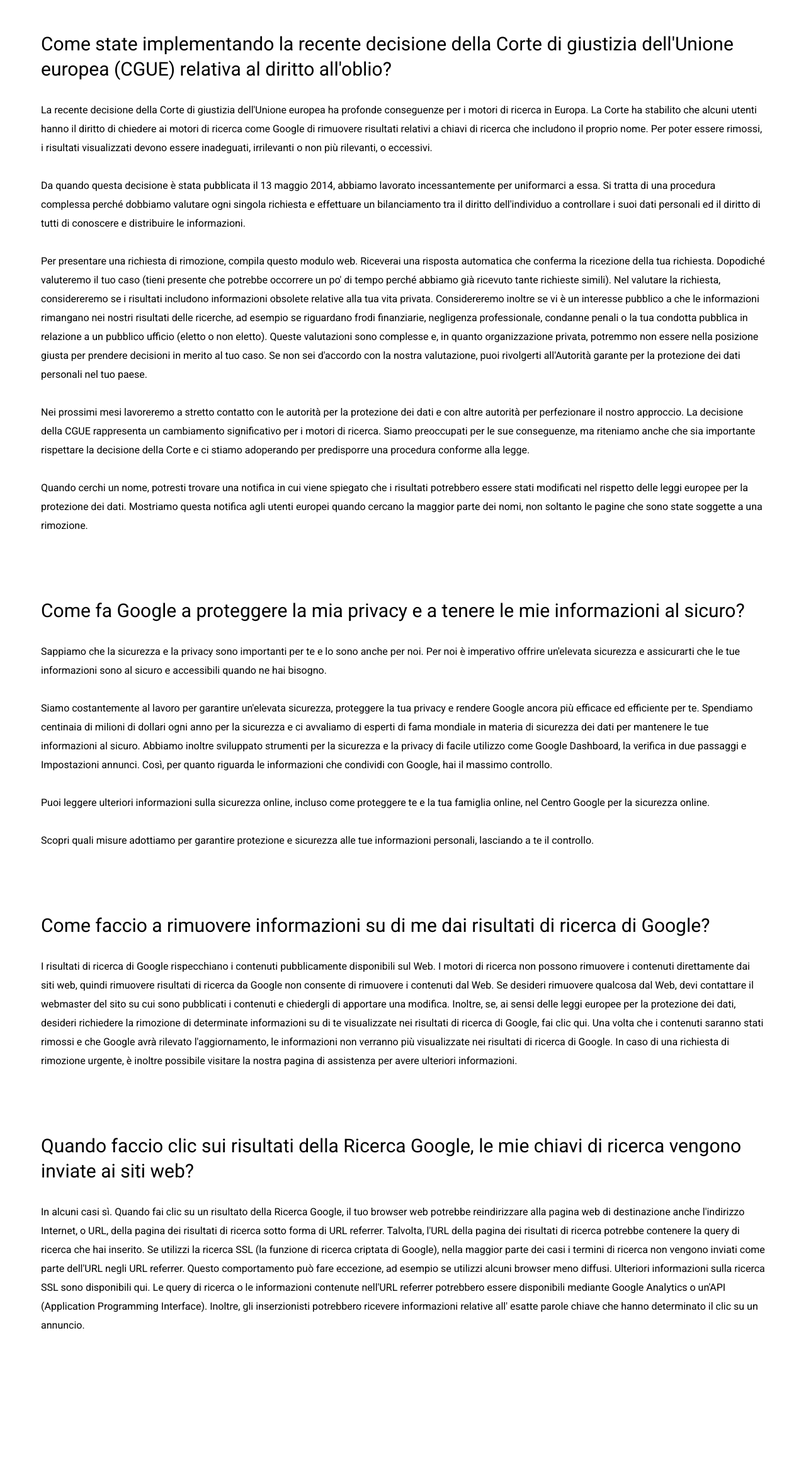
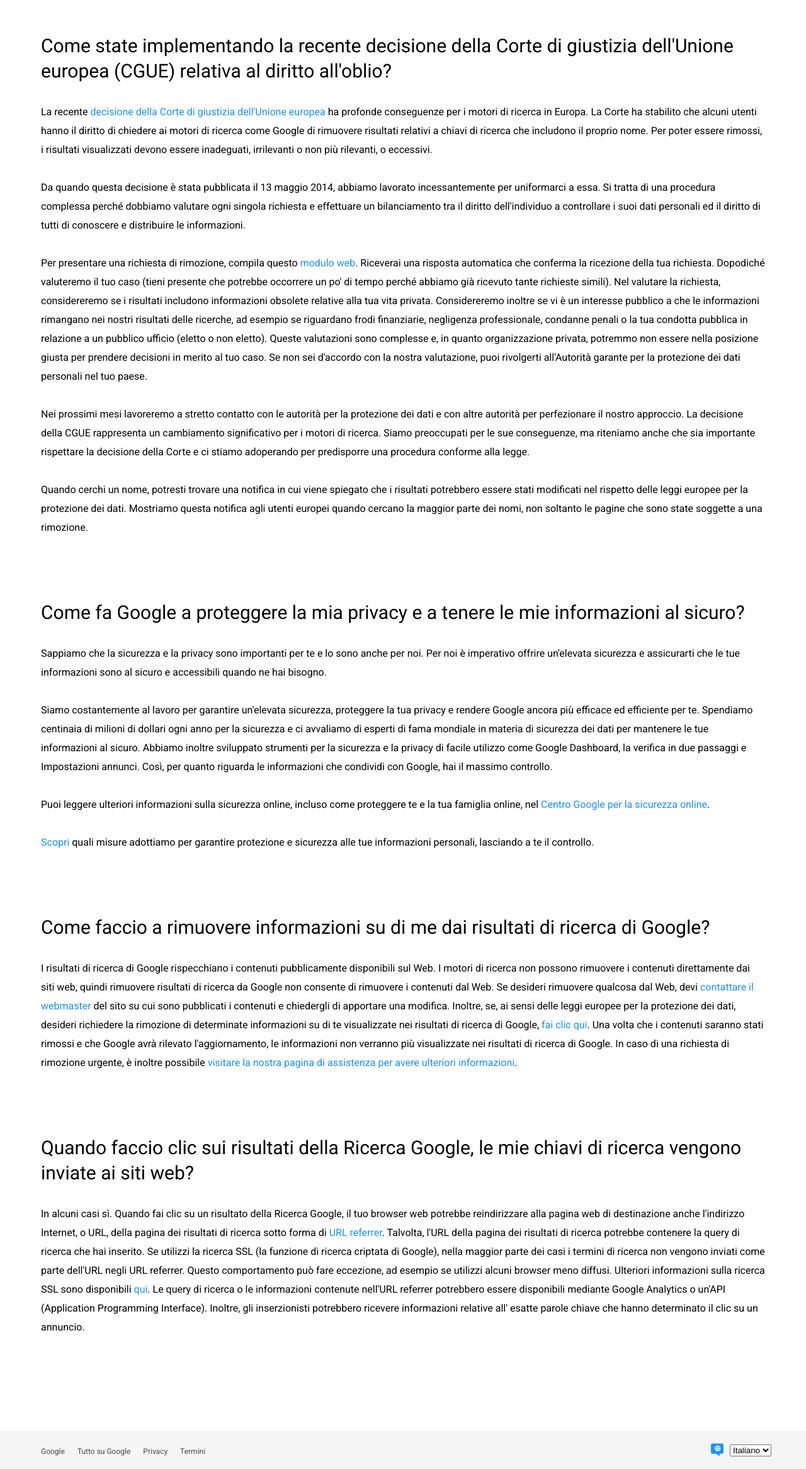
Before and after one commit to DavideBenazzi/php-google-faq, a PHP site: page / in a window 1280 px wide. Shown: the part 147-2480 px from the top of the page at 63% size. Before the commit the page ends 2258 px from the top, so only its background shows below. Run offline with PHP 8.4, Linux system fonts and the light colour scheme.

Commit message:
Working on footer

```diff
--- a/dist/css/style.css
+++ b/dist/css/style.css
@@ -1,3 +1,4 @@
+@charset "UTF-8";
 * {
   margin: 0;
   padding: 0;
@@ -23,6 +24,8 @@ header {
   background-color: #fff;
   border-bottom: 1px solid #000;
   padding: 20px 20px 0;
+  position: fixed;
+  top: 0;
 }
 header .logo {
   display: flex;
@@ -64,7 +67,7 @@ header nav .navbar .active a {
 }
 
 main {
-  padding: 50px 10px 30px;
+  padding: 200px 10px 50px;
 }
 main h2 {
   line-height: 40px;
@@ -76,3 +79,62 @@ main p {
   margin-bottom: 100px;
   line-height: 30px;
 }
+main p span {
+  cursor: pointer;
+  color: dodgerblue;
+}
+
+footer {
+  width: 100%;
+  background-color: #f5f5f5;
+  border-top: 1px solid #eee;
+}
+footer .container {
+  display: flex;
+  justify-content: space-between;
+  align-items: center;
+}
+footer .container .links {
+  display: flex;
+  justify-content: center;
+  align-items: center;
+}
+footer .container .links ul {
+  display: flex;
+  justify-content: space-between;
+  align-items: center;
+}
+footer .container .links ul li {
+  list-style: none;
+  padding: 20px 10px;
+}
+footer .container .links ul li a {
+  text-decoration: none;
+  font-size: 12px;
+  color: #000;
+  opacity: 0.7;
+}
+footer .container .language {
+  display: flex;
+  justify-content: space-between;
+  align-items: center;
+}
+footer .container .language .customIcon {
+  position: relative;
+}
+footer .container .language .customIcon i {
+  color: dodgerblue;
+  margin-right: 10px;
+  font-size: 20px;
+}
+footer .container .language .customIcon::after {
+  font-family: "Font Awesome 5 Free";
+  font-weight: 900;
+  content: "\F0AC";
+  position: absolute;
+  top: 35%;
+  left: 35%;
+  transform: translate(-50%, -50%);
+  color: #fff;
+  font-size: 10px;
+}
--- a/index.php
+++ b/index.php
@@ -66,20 +66,20 @@
             ];
             $answers = [
 
-                'La recente decisione della Corte di giustizia dell\'Unione europea ha profonde conseguenze per i motori di ricerca in Europa. La Corte ha stabilito che alcuni utenti hanno il diritto di chiedere ai motori di ricerca come Google di rimuovere risultati relativi a chiavi di ricerca che includono il proprio nome. Per poter essere rimossi, i risultati visualizzati devono essere inadeguati, irrilevanti o non più rilevanti, o eccessivi.<br><br>
+                'La recente <span>decisione della Corte di giustizia dell\'Unione europea</span> ha profonde conseguenze per i motori di ricerca in Europa. La Corte ha stabilito che alcuni utenti hanno il diritto di chiedere ai motori di ricerca come Google di rimuovere risultati relativi a chiavi di ricerca che includono il proprio nome. Per poter essere rimossi, i risultati visualizzati devono essere inadeguati, irrilevanti o non più rilevanti, o eccessivi.<br><br>
                 Da quando questa decisione è stata pubblicata il 13 maggio 2014, abbiamo lavorato incessantemente per uniformarci a essa. Si tratta di una procedura complessa perché dobbiamo valutare ogni singola richiesta e effettuare un bilanciamento tra il diritto dell\'individuo a controllare i suoi dati personali ed il diritto di tutti di conoscere e distribuire le informazioni.<br><br>
-                Per presentare una richiesta di rimozione, compila questo modulo web. Riceverai una risposta automatica che conferma la ricezione della tua richiesta. Dopodiché valuteremo il tuo caso (tieni presente che potrebbe occorrere un po\' di tempo perché abbiamo già ricevuto tante richieste simili). Nel valutare la richiesta, considereremo se i risultati includono informazioni obsolete relative alla tua vita privata. Considereremo inoltre se vi è un interesse pubblico a che le informazioni rimangano nei nostri risultati delle ricerche, ad esempio se riguardano frodi finanziarie, negligenza professionale, condanne penali o la tua condotta pubblica in relazione a un pubblico ufficio (eletto o non eletto). Queste valutazioni sono complesse e, in quanto organizzazione privata, potremmo non essere nella posizione giusta per prendere decisioni in merito al tuo caso. Se non sei d\'accordo con la nostra valutazione, puoi rivolgerti all\'Autorità garante per la protezione dei dati personali nel tuo paese.<br><br>
+                Per presentare una richiesta di rimozione, compila questo <span>modulo web</span>. Riceverai una risposta automatica che conferma la ricezione della tua richiesta. Dopodiché valuteremo il tuo caso (tieni presente che potrebbe occorrere un po\' di tempo perché abbiamo già ricevuto tante richieste simili). Nel valutare la richiesta, considereremo se i risultati includono informazioni obsolete relative alla tua vita privata. Considereremo inoltre se vi è un interesse pubblico a che le informazioni rimangano nei nostri risultati delle ricerche, ad esempio se riguardano frodi finanziarie, negligenza professionale, condanne penali o la tua condotta pubblica in relazione a un pubblico ufficio (eletto o non eletto). Queste valutazioni sono complesse e, in quanto organizzazione privata, potremmo non essere nella posizione giusta per prendere decisioni in merito al tuo caso. Se non sei d\'accordo con la nostra valutazione, puoi rivolgerti all\'Autorità garante per la protezione dei dati personali nel tuo paese.<br><br>
                 Nei prossimi mesi lavoreremo a stretto contatto con le autorità per la protezione dei dati e con altre autorità per perfezionare il nostro approccio. La decisione della CGUE rappresenta un cambiamento significativo per i motori di ricerca. Siamo preoccupati per le sue conseguenze, ma riteniamo anche che sia importante rispettare la decisione della Corte e ci stiamo adoperando per predisporre una procedura conforme alla legge.<br><br>
                 Quando cerchi un nome, potresti trovare una notifica in cui viene spiegato che i risultati potrebbero essere stati modificati nel rispetto delle leggi europee per la protezione dei dati. Mostriamo questa notifica agli utenti europei quando cercano la maggior parte dei nomi, non soltanto le pagine che sono state soggette a una rimozione.',
 
                 'Sappiamo che la sicurezza e la privacy sono importanti per te e lo sono anche per noi. Per noi è imperativo offrire un\'elevata sicurezza e assicurarti che le tue informazioni sono al sicuro e accessibili quando ne hai bisogno.<br><br>
                 Siamo costantemente al lavoro per garantire un\'elevata sicurezza, proteggere la tua privacy e rendere Google ancora più efficace ed efficiente per te. Spendiamo centinaia di milioni di dollari ogni anno per la sicurezza e ci avvaliamo di esperti di fama mondiale in materia di sicurezza dei dati per mantenere le tue informazioni al sicuro. Abbiamo inoltre sviluppato strumenti per la sicurezza e la privacy di facile utilizzo come Google Dashboard, la verifica in due passaggi e Impostazioni annunci. Così, per quanto riguarda le informazioni che condividi con Google, hai il massimo controllo.<br><br>
-                Puoi leggere ulteriori informazioni sulla sicurezza online, incluso come proteggere te e la tua famiglia online, nel Centro Google per la sicurezza online.<br><br>
-                Scopri quali misure adottiamo per garantire protezione e sicurezza alle tue informazioni personali, lasciando a te il controllo.',
+                Puoi leggere ulteriori informazioni sulla sicurezza online, incluso come proteggere te e la tua famiglia online, nel <span>Centro Google per la sicurezza online</span>.<br><br>
+                <span>Scopri</span> quali misure adottiamo per garantire protezione e sicurezza alle tue informazioni personali, lasciando a te il controllo.',
 
-                'I risultati di ricerca di Google rispecchiano i contenuti pubblicamente disponibili sul Web. I motori di ricerca non possono rimuovere i contenuti direttamente dai siti web, quindi rimuovere risultati di ricerca da Google non consente di rimuovere i contenuti dal Web. Se desideri rimuovere qualcosa dal Web, devi contattare il webmaster del sito su cui sono pubblicati i contenuti e chiedergli di apportare una modifica. Inoltre, se, ai sensi delle leggi europee per la protezione dei dati, desideri richiedere la rimozione di determinate informazioni su di te visualizzate nei risultati di ricerca di Google, fai clic qui. Una volta che i contenuti saranno stati rimossi e che Google avrà rilevato l\'aggiornamento, le informazioni non verranno più visualizzate nei risultati di ricerca di Google. In caso di una richiesta di rimozione urgente, è inoltre possibile visitare la nostra pagina di assistenza per avere ulteriori informazioni.',
+                'I risultati di ricerca di Google rispecchiano i contenuti pubblicamente disponibili sul Web. I motori di ricerca non possono rimuovere i contenuti direttamente dai siti web, quindi rimuovere risultati di ricerca da Google non consente di rimuovere i contenuti dal Web. Se desideri rimuovere qualcosa dal Web, devi <span>contattare il webmaster</span> del sito su cui sono pubblicati i contenuti e chiedergli di apportare una modifica. Inoltre, se, ai sensi delle leggi europee per la protezione dei dati, desideri richiedere la rimozione di determinate informazioni su di te visualizzate nei risultati di ricerca di Google, <span>fai clic qui</span>. Una volta che i contenuti saranno stati rimossi e che Google avrà rilevato l\'aggiornamento, le informazioni non verranno più visualizzate nei risultati di ricerca di Google. In caso di una richiesta di rimozione urgente, è inoltre possibile <span>visitare la nostra pagina di assistenza per avere ulteriori informazioni</span>.',
 
-                'In alcuni casi sì. Quando fai clic su un risultato della Ricerca Google, il tuo browser web potrebbe reindirizzare alla pagina web di destinazione anche l\'indirizzo Internet, o URL, della pagina dei risultati di ricerca sotto forma di URL referrer. Talvolta, l\'URL della pagina dei risultati di ricerca potrebbe contenere la query di ricerca che hai inserito. Se utilizzi la ricerca SSL (la funzione di ricerca criptata di Google), nella maggior parte dei casi i termini di ricerca non vengono inviati come parte dell\'URL negli URL referrer. Questo comportamento può fare eccezione, ad esempio se utilizzi alcuni browser meno diffusi. Ulteriori informazioni sulla ricerca SSL sono disponibili qui. Le query di ricerca o le informazioni contenute nell\'URL referrer potrebbero essere disponibili mediante Google Analytics o un\'API (Application Programming Interface). Inoltre, gli inserzionisti potrebbero ricevere informazioni relative all\' esatte parole chiave che hanno determinato il clic su un annuncio.',
+                'In alcuni casi sì. Quando fai clic su un risultato della Ricerca Google, il tuo browser web potrebbe reindirizzare alla pagina web di destinazione anche l\'indirizzo Internet, o URL, della pagina dei risultati di ricerca sotto forma di <span>URL referrer</span>. Talvolta, l\'URL della pagina dei risultati di ricerca potrebbe contenere la query di ricerca che hai inserito. Se utilizzi la ricerca SSL (la funzione di ricerca criptata di Google), nella maggior parte dei casi i termini di ricerca non vengono inviati come parte dell\'URL negli URL referrer. Questo comportamento può fare eccezione, ad esempio se utilizzi alcuni browser meno diffusi. Ulteriori informazioni sulla ricerca SSL sono disponibili <span>qui</span>. Le query di ricerca o le informazioni contenute nell\'URL referrer potrebbero essere disponibili mediante Google Analytics o un\'API (Application Programming Interface). Inoltre, gli inserzionisti potrebbero ricevere informazioni relative all\' esatte parole chiave che hanno determinato il clic su un annuncio.',
             ];
         ?>
         <?php
@@ -96,6 +96,43 @@
 
     <!-- FOOTER -->
     <footer>
+        <div class="container">
+            <!-- LINKS -->
+            <div class="links">
+                <ul>
+                    <li>
+                        <a href="#">
+                            Google
+                        </a>
+                    </li>
+                    <li>
+                        <a href="#">
+                            Tutto su Google
+                        </a>
+                    </li>
+                    <li>
+                        <a href="#">
+                            Privacy
+                        </a>
+                    </li>
+                    <li>
+                        <a href="#">
+                            Termini
+                        </a>
+                    </li>
+                </ul>
+            </div>
+            <!-- LANGUAGE -->
+            <div class="language">
+                <div class="customIcon">
+                    <i class="fas fa-comment-alt fa-flip-horizontal"></i>
+                </div>
+            <select name="language" id="language">
+                <option value="ita">Italiano</option>
+                <option value="en">English</option>
+            </select>
+            </div>
+        </div>
 
     </footer>
 
--- /dev/null
+++ b/src/scss/partials/_footer.scss
@@ -0,0 +1,54 @@
+footer {
+    width: 100%;
+    background-color: $quaternary;
+    border-top: 1px solid #eee;
+    .container {
+        display: flex;
+        justify-content: space-between;
+        align-items: center;
+        .links {
+            display: flex;
+            justify-content: center;
+            align-items: center;
+            ul {
+                display: flex;
+                justify-content: space-between;
+                align-items: center;
+                li {
+                    list-style: none;
+                    padding: 20px 10px;
+                    a {
+                        text-decoration: none;
+                        font-size: 12px;
+                        color: $primary;
+                        opacity: 0.7;
+                    };
+                };
+            };
+        };
+        .language {
+            display: flex;
+            justify-content: space-between;
+            align-items: center;
+            .customIcon {
+                position: relative;
+                i {
+                    color: $tertiary;
+                    margin-right: 10px;
+                    font-size: 20px;
+                };
+                &::after {
+                    font-family: "Font Awesome 5 Free";
+                    font-weight: 900;
+                    content: '\f0ac';
+                    position: absolute;
+                    top: 35%;
+                    left: 35%;
+                    transform: translate(-50% , -50%);
+                    color: $secondary;
+                    font-size: 10px;
+                };
+            };
+        };
+    };
+}
--- a/src/scss/partials/_header.scss
+++ b/src/scss/partials/_header.scss
@@ -5,6 +5,8 @@ header {
     background-color: $secondary;
     border-bottom: 1px solid $primary;
     padding: 20px 20px 0;
+    position: fixed;
+    top: 0;
     .logo {
         display: flex;
         justify-content: flex-start;
@@ -16,14 +18,14 @@ header {
             margin-bottom: 20px;
             img {
                 width: 100px;
-            }
+            };
             span {
                 color: $primary;
                 font-size: 25px;
-            }
+            };
         }
 
-    }
+    };
     nav .navbar {
         display: flex;
         justify-content: flex-start;
@@ -35,13 +37,13 @@ header {
             a {
                 text-decoration: none;
                 color: $primary;
-            }
-        }
+            };
+        };
         .active {
             border-bottom: 2px solid $tertiary;
             a {
                 color: $tertiary;
-            }
-        }
-    }
-}
+            };
+        };
+    };
+};
--- a/src/scss/partials/_main.scss
+++ b/src/scss/partials/_main.scss
@@ -1,13 +1,17 @@
 main {
-    padding: 50px 10px 30px;
+    padding:200px 10px 50px;
     h2 {
         line-height: 40px;
         margin-bottom: 30px;
         font-weight: 400;
         font-size: 30px;
-    }
+    };
     p {
         margin-bottom: 100px;
         line-height: 30px;
-    }
-}
+        span {
+            cursor: pointer;
+            color: $tertiary;
+        };
+    };
+};
--- a/src/scss/partials/_variables.scss
+++ b/src/scss/partials/_variables.scss
@@ -2,3 +2,4 @@
 $primary: #000;
 $secondary: #fff;
 $tertiary: dodgerblue;
+$quaternary: #f5f5f5;
--- a/src/scss/style.scss
+++ b/src/scss/style.scss
@@ -9,3 +9,6 @@
 
 // MAIN
 @import "partials/main";
+
+// FOOTER
+@import "partials/footer";
```
